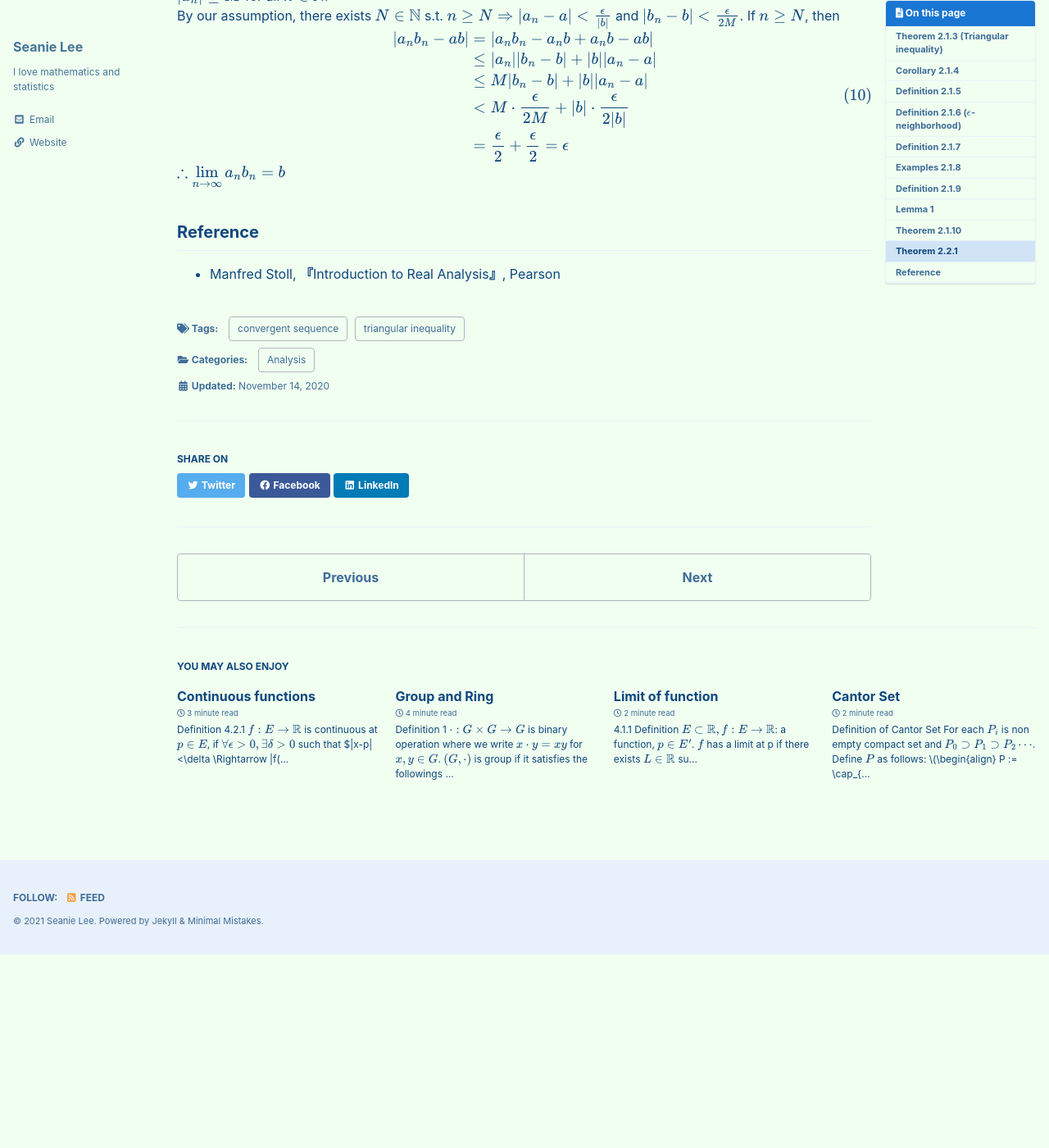
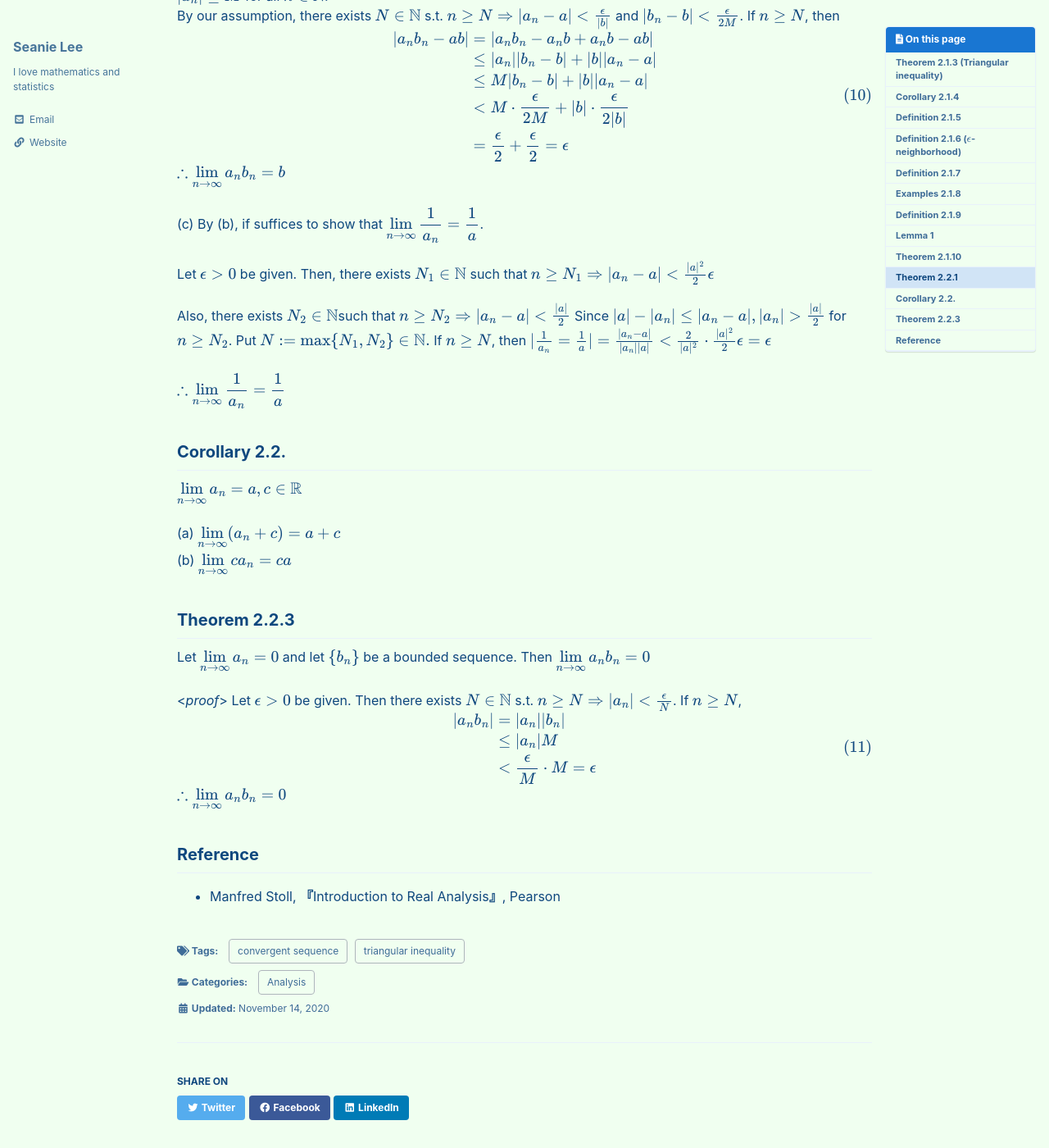
Before and after one commit to seanie12/blog, a Jekyll site: the page built from _posts/2020-11-14-sequence.md, in a window 1280 px wide and 1400 px high, scrolled down 3163 px. Shown: the whole window at 82% size. Built offline with Jekyll 4.4.1, drawn with Linux system fonts in a browser that asks for light colours; cached includes are drawn as plain includes; formulas are drawn with MathJax 3; before the commit the page ends 4326 px from its top, so only the background shows below that.

Commit message:
Update 2020-11-14-sequence.md

```diff
--- a/_posts/2020-11-14-sequence.md
+++ b/_posts/2020-11-14-sequence.md
@@ -176,5 +176,47 @@ $$
 $$
 $\therefore \displaystyle{\lim_{n\to\infty}a_n b_n = b}$
 $$\tag*{$\square$}$$
+
+(c) By (b), if suffices to show that $\displaystyle{\lim_{n\to\infty}\frac{1}{a_n}=\frac{1}{a}}$.
+
+Let $\epsilon >0$ be given. Then, there exists $N_1 \in\mathbb{N}$ such that
+$$
+n\geq N_1 \Rightarrow |a_n-a| <\frac{|a|^2}{2}\epsilon
+$$
+
+Also, there exists $N_2\in \mathbb{N}$such that
+$$
+n\geq N_2 \Rightarrow |a_n-a| < \frac{|a|}{2}
+$$
+Since $|a|-|a_n| \leq |a_n-a|, |a_n|>\frac{|a|}{2}$ for $n\geq N_2$. Put $$N:=\max\{ N_1, N_2\} \in \mathbb{N}.$$ If $n\geq N$, then
+$$
+|\frac{1}{a_n}=\frac{1}{a}| = \frac{|a_n-a|}{|a_n||a|} < \frac{2}{|a|^2}\cdot\frac{|a|^2}{2}\epsilon = \epsilon
+$$
+
+$\therefore \displaystyle{\lim_{n\to\infty}\frac{1}{a_n}=\frac{1}{a}}$
+$$\tag*{$\square$}$$
+
+
+## Corollary 2.2.
+$\displaystyle{\lim_{n\to\infty}a_n = a}, c\in \mathbb{R}$
+
+(a) $\displaystyle{\lim_{n\to\infty}(a_n +c) = a+c }$ <br /> (b) $\displaystyle{\lim_{n\to\infty}ca_n = ca}$
+
+## Theorem 2.2.3
+Let $\displaystyle{\lim_{n\to\infty}a_n=0}$ and let $$\{b_n\}$$ be a bounded sequence. Then $\displaystyle{\lim_{n\to\infty}a_nb_n=0}$
+
+<*proof*>
+Let $\epsilon >0$ be given. Then there exists $N\in\mathbb{N}$ s.t. $n\geq N \Rightarrow |a_n|<\frac{\epsilon}{N}$. If $n\geq N$,
+$$
+\begin{align}
+\begin{split}
+|a_n b_n| &= |a_n||b_n|\\
+&\leq |a_n|M \\
+&<\frac{\epsilon}{M}\cdot M = \epsilon
+\end{split}
+\end{align}
+$$
+$\therefore \displaystyle{\lim_{n\to\infty}a_nb_n}=0$
+$$\tag*{$\square$}$$
 ## Reference
 - Manfred Stoll,  **『**Introduction to Real Analysis**』**, Pearson
```
